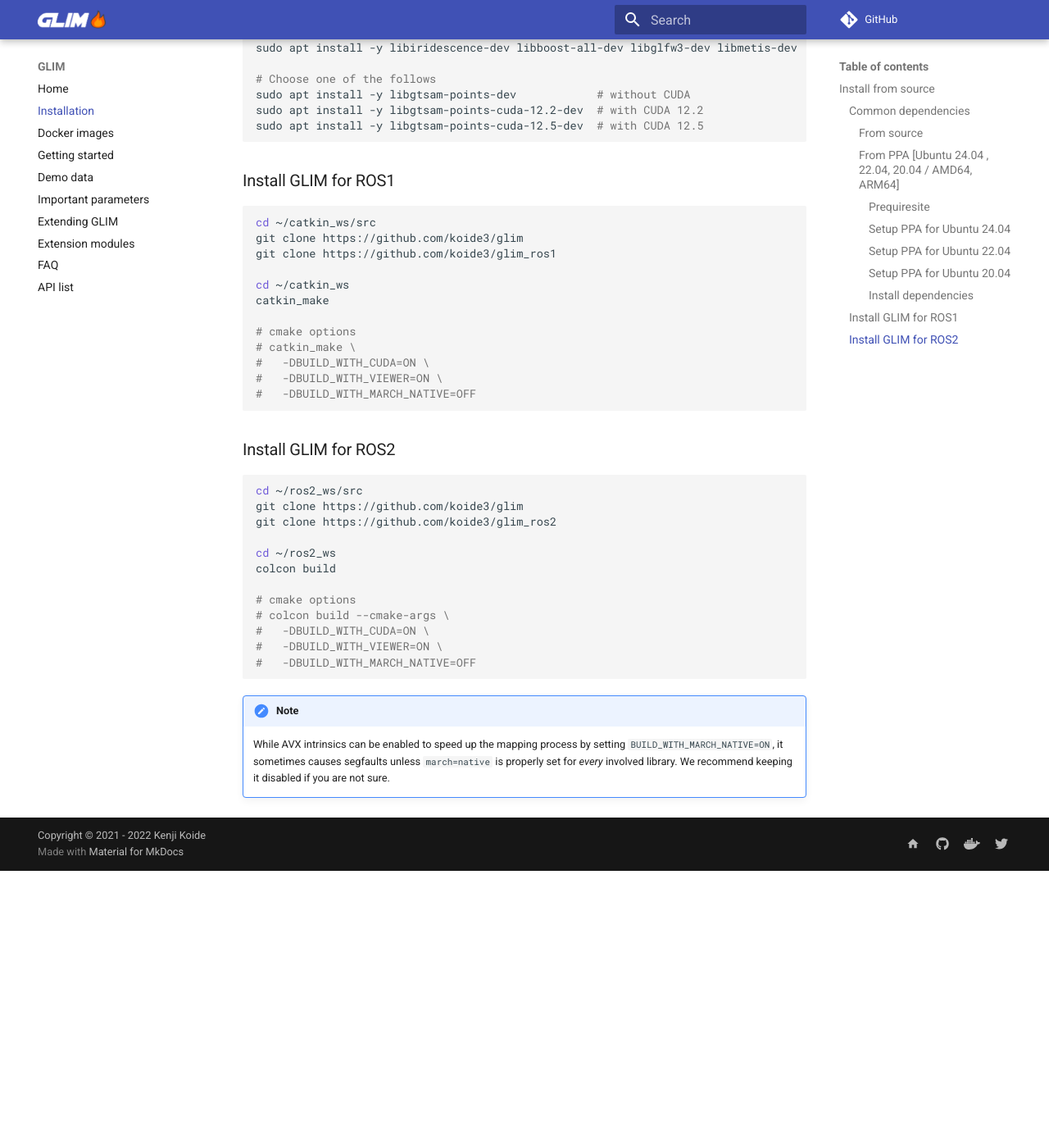
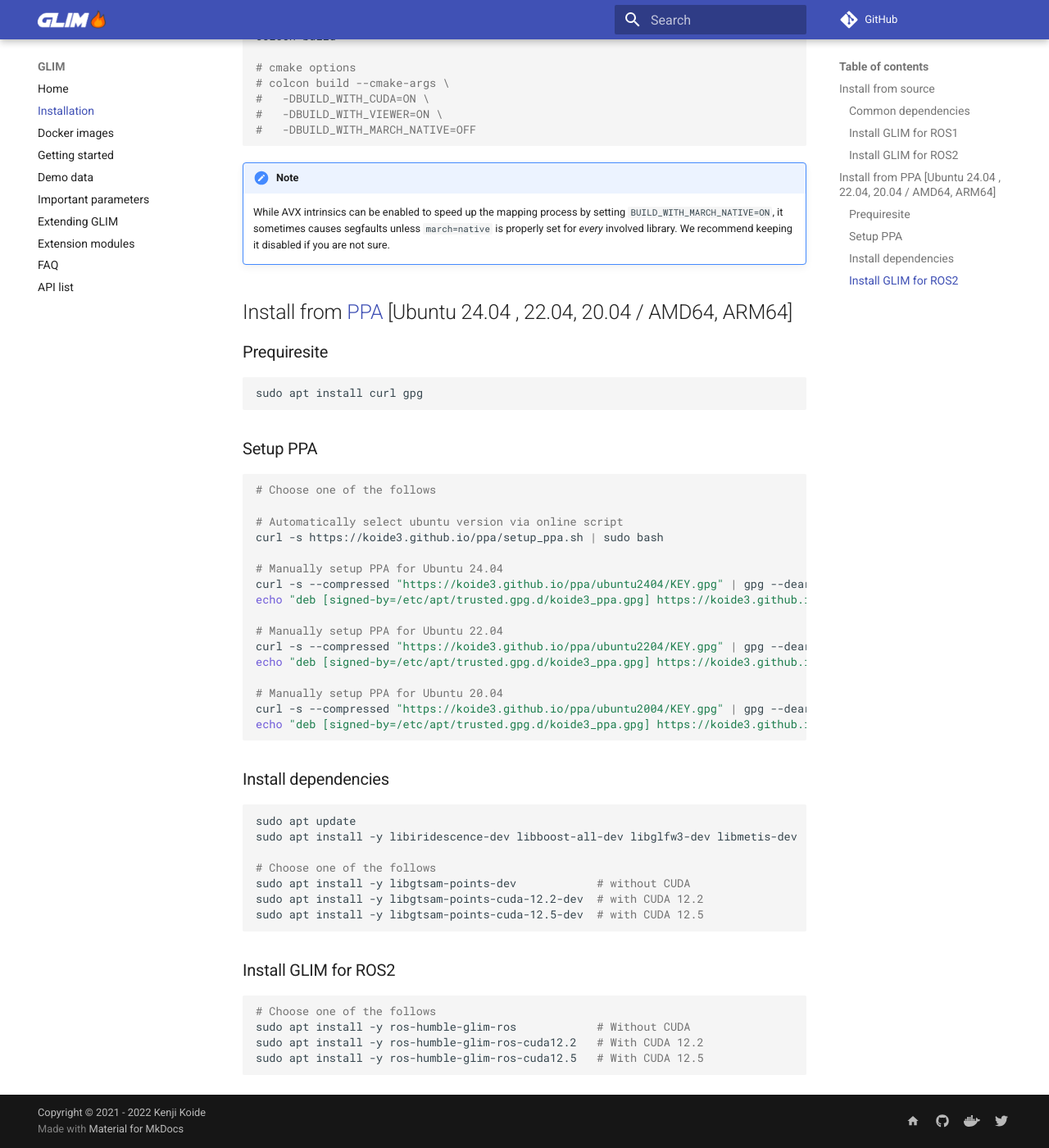
Before and after one commit to koide3/glim, an MkDocs documentation site: the page built from docs/installation.md, in a window 1280 px wide and 1400 px high, scrolled down 1592 px. Shown: the whole window at 82% size. Built offline with MkDocs 1.6.1 and Material for MkDocs 9.7.7, drawn with Linux system fonts in a browser that asks for light colours; nearby versions of some CDN libraries; comment, search, counter and statistics services are not loaded; before the commit the page ends 2654 px from its top, so only the background shows below that; some of the changed text lies outside the part shown.

Commit message:
add glim ppa

````diff
--- a/docs/installation.md
+++ b/docs/installation.md
@@ -1,11 +1,11 @@
 
-GLIM is tested on Ubuntu 22.04 / 24.04 with CUDA 12.2, and NVIDIA Jetson Orin (JetPack 6.0).
+GLIM is tested on Ubuntu 22.04 / 24.04 with CUDA 12.2 / 12.5, and NVIDIA Jetson Orin (JetPack 6.0).
+
+You can build and install GLIM from source code, or install pre-built binaries from PPA.
 
 ## Install from source
 
 ### Common dependencies
-
-#### From source
 
 ```bash
 # Install dependencies
@@ -46,48 +46,6 @@
 sudo ldconfig
 ```
 
-#### From [PPA](https://koide3.github.io/ppa/) [Ubuntu 24.04 , 22.04, 20.04 / AMD64, ARM64]
-
-##### Prequiresite
-
-```bash
-sudo apt install curl gpg
-```
-
-##### Setup PPA for Ubuntu 24.04
-
-```bash
-curl -s --compressed "https://koide3.github.io/ppa/ubuntu2404/KEY.gpg" | gpg --dearmor | sudo tee /etc/apt/trusted.gpg.d/koide3_ppa.gpg >/dev/null
-echo "deb [signed-by=/etc/apt/trusted.gpg.d/koide3_ppa.gpg] https://koide3.github.io/ppa/ubuntu2404 ./" | sudo tee /etc/apt/sources.list.d/koide3_ppa.list
-```
-
-##### Setup PPA for Ubuntu 22.04
-
-```bash
-curl -s --compressed "https://koide3.github.io/ppa/ubuntu2204/KEY.gpg" | gpg --dearmor | sudo tee /etc/apt/trusted.gpg.d/koide3_ppa.gpg >/dev/null
-echo "deb [signed-by=/etc/apt/trusted.gpg.d/koide3_ppa.gpg] https://koide3.github.io/ppa/ubuntu2204 ./" | sudo tee /etc/apt/sources.list.d/koide3_ppa.list
-```
-
-##### Setup PPA for Ubuntu 20.04
-
-```bash
-curl -s --compressed "https://koide3.github.io/ppa/ubuntu2004/KEY.gpg" | gpg --dearmor | sudo tee /etc/apt/trusted.gpg.d/koide3_ppa.gpg >/dev/null
-echo "deb [signed-by=/etc/apt/trusted.gpg.d/koide3_ppa.gpg] https://koide3.github.io/ppa/ubuntu2004 ./" | sudo tee /etc/apt/sources.list.d/koide3_ppa.list
-```
-
-##### Install dependencies
-
-```bash
-sudo apt update
-sudo apt install -y libiridescence-dev libboost-all-dev libglfw3-dev libmetis-dev
-
-# Choose one of the follows
-sudo apt install -y libgtsam-points-dev            # without CUDA
-sudo apt install -y libgtsam-points-cuda-12.2-dev  # with CUDA 12.2
-sudo apt install -y libgtsam-points-cuda-12.5-dev  # with CUDA 12.5
-```
-
-
 ### Install GLIM for ROS1
 
 ```bash
@@ -123,3 +81,55 @@
 
 !!! note
     While AVX intrinsics can be enabled to speed up the mapping process by setting ```BUILD_WITH_MARCH_NATIVE=ON```, it sometimes causes segfaults unless ```march=native``` is properly set for *every* involved library. We recommend keeping it disabled if you are not sure.
+
+
+
+## Install from [PPA](https://koide3.github.io/ppa/) [Ubuntu 24.04 , 22.04, 20.04 / AMD64, ARM64]
+
+### Prequiresite
+
+```bash
+sudo apt install curl gpg
+```
+
+### Setup PPA
+
+```bash
+# Choose one of the follows
+
+# Automatically select ubuntu version via online script
+curl -s https://koide3.github.io/ppa/setup_ppa.sh | sudo bash
+
+# Manually setup PPA for Ubuntu 24.04
+curl -s --compressed "https://koide3.github.io/ppa/ubuntu2404/KEY.gpg" | gpg --dearmor | sudo tee /etc/apt/trusted.gpg.d/koide3_ppa.gpg >/dev/null
+echo "deb [signed-by=/etc/apt/trusted.gpg.d/koide3_ppa.gpg] https://koide3.github.io/ppa/ubuntu2404 ./" | sudo tee /etc/apt/sources.list.d/koide3_ppa.list
+
+# Manually setup PPA for Ubuntu 22.04
+curl -s --compressed "https://koide3.github.io/ppa/ubuntu2204/KEY.gpg" | gpg --dearmor | sudo tee /etc/apt/trusted.gpg.d/koide3_ppa.gpg >/dev/null
+echo "deb [signed-by=/etc/apt/trusted.gpg.d/koide3_ppa.gpg] https://koide3.github.io/ppa/ubuntu2204 ./" | sudo tee /etc/apt/sources.list.d/koide3_ppa.list
+
+# Manually setup PPA for Ubuntu 20.04
+curl -s --compressed "https://koide3.github.io/ppa/ubuntu2004/KEY.gpg" | gpg --dearmor | sudo tee /etc/apt/trusted.gpg.d/koide3_ppa.gpg >/dev/null
+echo "deb [signed-by=/etc/apt/trusted.gpg.d/koide3_ppa.gpg] https://koide3.github.io/ppa/ubuntu2004 ./" | sudo tee /etc/apt/sources.list.d/koide3_ppa.list
+```
+
+### Install dependencies
+
+```bash
+sudo apt update
+sudo apt install -y libiridescence-dev libboost-all-dev libglfw3-dev libmetis-dev
+
+# Choose one of the follows
+sudo apt install -y libgtsam-points-dev            # without CUDA
+sudo apt install -y libgtsam-points-cuda-12.2-dev  # with CUDA 12.2
+sudo apt install -y libgtsam-points-cuda-12.5-dev  # with CUDA 12.5
+```
+
+### Install GLIM for ROS2
+
+```bash
+# Choose one of the follows
+sudo apt install -y ros-humble-glim-ros            # Without CUDA
+sudo apt install -y ros-humble-glim-ros-cuda12.2   # With CUDA 12.2
+sudo apt install -y ros-humble-glim-ros-cuda12.5   # With CUDA 12.5
+```
````
